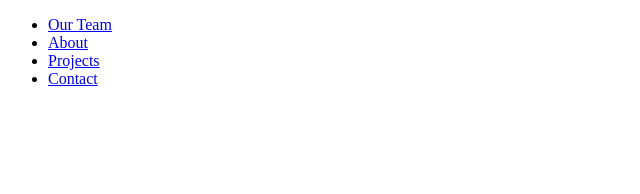
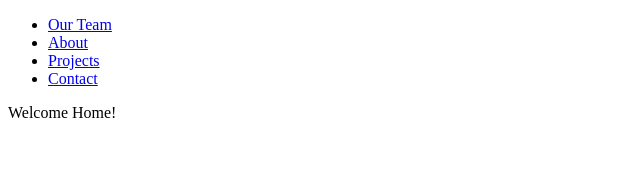
Before and after one commit to dasosjt/brocoly-site, a React app: page / in a window 1280 px wide. Shown: the top 194 px of the page, without its empty margins (0-640 px from the left). Built offline with nearby package versions, Linux system fonts and the light colour scheme; the HTML template or start-up script is replaced by a standard one.

Commit message:
Modified HMR and added dev dependency for webpack-dev-server

```diff
--- a/package.json
+++ b/package.json
@@ -23,7 +23,6 @@
   },
   "homepage": "https://github.com/stdjca/brocoly-site#readme",
   "dependencies": {
-    "lodash": "^4.17.4",
     "materialize-css": "^0.99.0",
     "path": "^0.12.7",
     "react": "^15.6.1",
@@ -35,6 +34,7 @@
     "babel-loader": "^7.1.1",
     "babel-preset-es2015": "^6.24.1",
     "babel-preset-react": "^6.24.1",
-    "webpack": "^3.1.0"
+    "webpack": "^3.1.0",
+    "webpack-dev-server": "^2.5.1"
   }
 }
--- a/src/components/Content.js
+++ b/src/components/Content.js
@@ -8,7 +8,7 @@ class Content extends React.Component{
   render(){
     return (
       <div>
-        <Route exact path="/dist" component={Home}/>
+        <Route exact path="/" component={Home}/>
         <Route exact path="/about" component={About}/>
       </div>
     )
--- a/src/components/Home.js
+++ b/src/components/Home.js
@@ -4,7 +4,7 @@ class Home extends React.Component{
   render(){
     return (
       <div>
-        Home
+        Welcome Home!
       </div>
     )
   };
--- a/webpack.config.js
+++ b/webpack.config.js
@@ -1,10 +1,12 @@
 var path = require('path');
+var webpack = require('webpack');
 
 module.exports = {
   entry: './src/index.js',
   output: {
     filename: 'bundle.js',
-    path: path.resolve(__dirname, 'dist')
+    path: path.resolve(__dirname, 'build'),
+    publicPath: "/assets/"
   },
   module: {
     loaders: [{
@@ -17,4 +19,7 @@ module.exports = {
       }
     ],
   },
+  plugins: [
+    new webpack.HotModuleReplacementPlugin()
+  ]
 };
```
Also changed, not shown: 4 other files (tests, documents, lock files or other folders).
